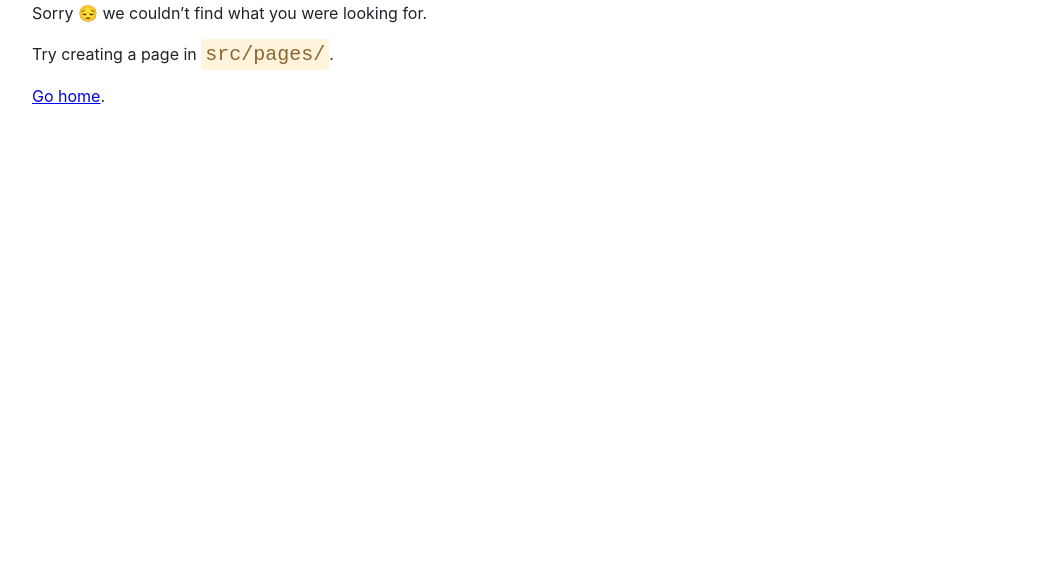
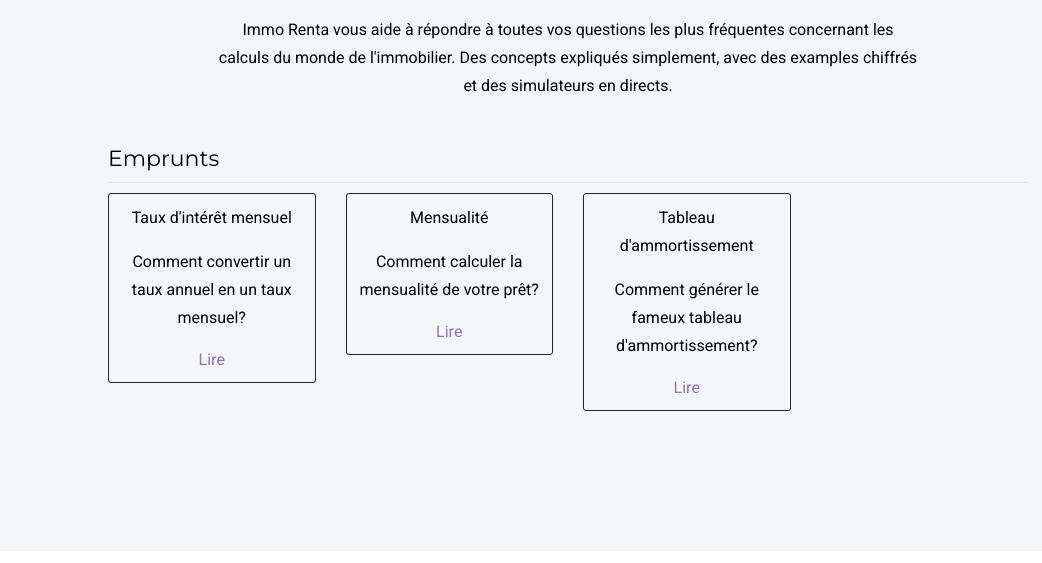
Before and after one commit to holtzy/immo-renta, a Gatsby site: page /faq in a window 1280 px wide. Before the commit this address had no page. Shown: the part 204-767 px from the top of the page, without its empty margins (72-1114 px from the left). Built offline with nearby package versions, Linux system fonts and the light colour scheme; Gatsby itself is replaced by a stand-in of ours.

Commit message:
start FAQ page

```diff
--- /dev/null
+++ b/src/components/QuestionCard.tsx
@@ -0,0 +1,21 @@
+import "./questionCard.css"
+
+import * as React from "react"
+import { Link } from "gatsby";
+
+type QuestionCardProps = {
+    link: string;
+    title: string;
+    description: string;
+    logo: string;
+}
+
+export const QuestionCard = ({ link, title, description, logo }: QuestionCardProps) => {
+    return (
+        <div className="question-card-container">
+            <p>{title}</p>
+            <p>{description}</p>
+            <Link to={link}>Lire</Link>
+        </div>
+    )
+}
--- a/src/components/TopNavbar.js
+++ b/src/components/TopNavbar.js
@@ -31,7 +31,7 @@
 
           <Nav.Link href="/concepts">Calcul</Nav.Link>
 
-          <Nav.Link href="/gallery">Blog</Nav.Link>
+          <Nav.Link href="/faq">FAQ</Nav.Link>
 
           <Nav.Link href="/about">About</Nav.Link>
 
--- /dev/null
+++ b/src/components/questionCard.css
@@ -0,0 +1,11 @@
+.question-card-container {
+    border: solid;
+    border-width: .1px;
+    border-radius: 3px;
+    text-align: center;
+    padding: 10px;
+}
+
+.question-card-container:hover {
+    background-color: var(--text-vibrant)
+}
--- /dev/null
+++ b/src/pages/faq.tsx
@@ -0,0 +1,55 @@
+import * as React from "react"
+import { Container } from "react-bootstrap";
+
+import Layout from "../components/Layout";
+import Spacing from "../components/Spacing";
+import { QuestionCard } from "../components/QuestionCard"
+import Row from "react-bootstrap/Row";
+import Col from "react-bootstrap/Col";
+
+
+const Faq = () => {
+    return (
+        <Layout title="Questions Fréquentes" seoDescription="Toutes les questions les plus fréquentes liées aux calculs de rendements locatifs. Prêts, mensualités, intérêts, impôts etc..">
+            <Container>
+                <Spacing />
+                <div style={{ display: 'flex', flexDirection: "column", alignItems: "center" }}><h1>Question Fréquentes</h1>
+                    <br />
+                    <p style={{ maxWidth: 700, textAlign: "center" }}>Immo Renta vous aide à répondre à toutes vos questions les plus fréquentes concernant les calculs du monde de l'immobilier. Des concepts expliqués simplement, avec des examples chiffrés et des simulateurs en directs.</p>
+                </div>
+
+                <h2>Emprunts</h2>
+                <Row>
+                    <Col xs={12} md={3}>
+                        <QuestionCard
+                            title="Taux d'intérêt mensuel"
+                            description="Comment convertir un taux annuel en un taux mensuel?"
+                            logo="conversion"
+                            link="toto"
+                        />
+                    </Col>
+                    <Col xs={12} md={3}>
+                        <QuestionCard
+                            title="Mensualité"
+                            description="Comment calculer la mensualité de votre prêt?"
+                            logo="conversion"
+                            link="toto"
+                        />
+                    </Col>
+                    <Col xs={12} md={3}>
+                        <QuestionCard
+                            title="Tableau d'ammortissement"
+                            description="Comment générer le fameux tableau d'ammortissement?"
+                            logo="conversion"
+                            link="toto"
+                        />
+                    </Col>
+                </Row>
+                <Spacing />
+
+            </Container>
+        </Layout>
+    )
+}
+
+export default Faq
```
